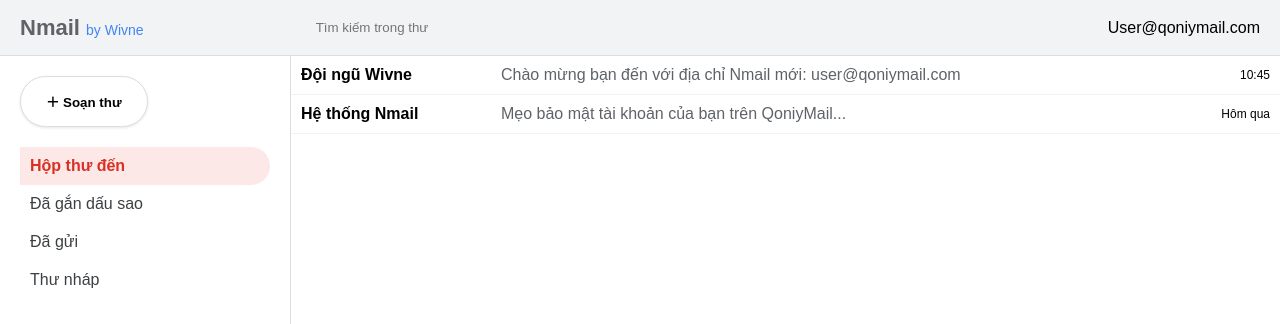
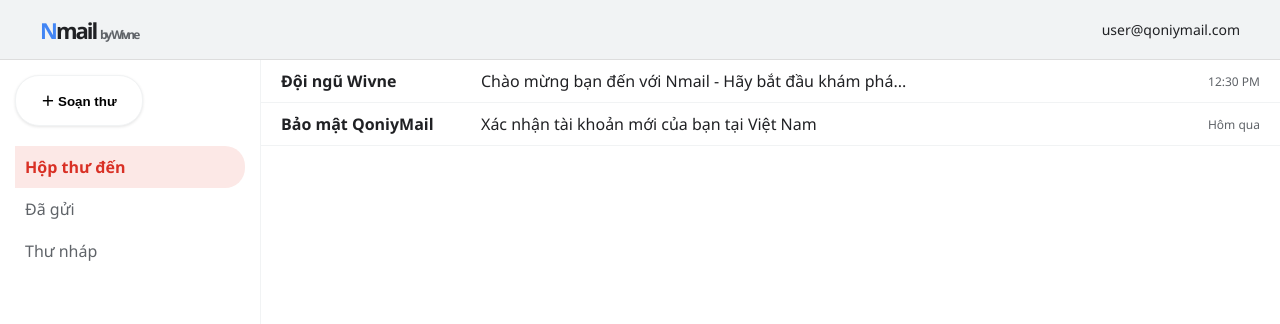
Before and after one commit to Qoniy96/Qoniy96_08link, a plain HTML site: page nmail.html in a window 1280 px wide. Shown: the top 324 px of the page. Drawn offline with Linux system fonts and the light colour scheme.

Commit message:
Update nmail.html

```diff
--- a/nmail.html
+++ b/nmail.html
@@ -2,53 +2,50 @@
 <html lang="vi">
 <head>
     <meta charset="UTF-8">
-    <title>Nmail - Hộp thư đến</title>
+    <title>Hộp thư đến - Nmail</title>
+    <link rel="stylesheet" href="style.css">
     <style>
-        body { margin: 0; font-family: Arial, sans-serif; display: flex; flex-direction: column; height: 100vh; }
-        header { background: #f1f3f4; padding: 10px 20px; display: flex; justify-content: space-between; align-items: center; border-bottom: 1px solid #ddd; }
-        .main-container { display: flex; flex: 1; }
-
-        /* Sidebar */
-        sidebar { width: 250px; padding: 20px; background: #fff; }
-        .btn-compose { background: #fff; border: 1px solid #ddd; padding: 15px 25px; border-radius: 30px; box-shadow: 0 1px 3px rgba(0,0,0,0.1); cursor: pointer; margin-bottom: 20px; font-weight: bold; }
-        .menu-item { padding: 10px; border-radius: 0 20px 20px 0; cursor: pointer; color: #3c4043; }
-        .menu-item.active { background: #fce8e6; color: #d93025; font-weight: bold; }
-
-        /* Email List */
-        .email-list { flex: 1; background: white; border-left: 1px solid #ddd; }
-        .email-item { display: flex; padding: 10px; border-bottom: 1px solid #f1f3f4; align-items: center; cursor: pointer; }
-        .email-item:hover { box-shadow: inset 1px 0 0 #dadce0, inset -1px 0 0 #dadce0, 0 1px 2px 0 rgba(60,64,67,.3), 0 1px 3px 1px rgba(60,64,67,.15); }
-        .sender { width: 200px; font-weight: bold; }
-        .subject { flex: 1; color: #5f6368; }
-        .time { width: 80px; text-align: right; font-size: 12px; }
+        .nmail-container { display: flex; height: 100vh; }
+        .sidebar { width: 260px; padding: 15px; background: #fff; }
+        .content { flex: 1; background: #fff; border-left: 1px solid #f1f3f4; }
+        .btn-compose {
+            padding: 15px 25px; border-radius: 24px; border: 1px solid #f1f3f4;
+            background: #fff; box-shadow: 0 1px 3px rgba(0,0,0,0.1); cursor: pointer; font-weight: bold;
+        }
+        .mail-item {
+            display: flex; padding: 10px 20px; border-bottom: 1px solid #f1f3f4;
+            cursor: pointer; align-items: center;
+        }
+        .mail-item:hover { box-shadow: inset 1px 0 0 #dadce0; background: #f2f2f2; }
     </style>
 </head>
 <body>
-    <header>
-        <div style="font-size: 22px; color: #5f6368;"><b>Nmail</b> <span style="font-size: 14px; color: #4285F4;">by Wivne</span></div>
-        <input type="text" placeholder="Tìm kiếm trong thư" style="width: 50%; padding: 10px; border-radius: 8px; border: none; background: #f1f3f4;">
-        <div class="user-profile">User@qoniymail.com</div>
+    <header style="background: #f1f3f4; border-bottom: 1px solid #ddd; justify-content: space-between;">
+        <div class="logo-text" style="font-size: 22px; margin-left: 20px;">
+            <span class="blue">N</span>mail <small style="font-size: 12px; color: #5f6368;">by Wivne</small>
+        </div>
+        <div style="margin-right: 20px; font-size: 14px;">user@qoniymail.com</div>
     </header>
 
-    <div class="main-container">
-        <sidebar>
+    <div class="nmail-container">
+        <div class="sidebar">
             <button class="btn-compose">＋ Soạn thư</button>
-            <div class="menu-item active">Hộp thư đến</div>
-            <div class="menu-item">Đã gắn dấu sao</div>
-            <div class="menu-item">Đã gửi</div>
-            <div class="menu-item">Thư nháp</div>
-        </sidebar>
-
-        <div class="email-list">
-            <div class="email-item">
-                <div class="sender">Đội ngũ Wivne</div>
-                <div class="subject">Chào mừng bạn đến với địa chỉ Nmail mới: user@qoniymail.com</div>
-                <div class="time">10:45</div>
+            <ul style="list-style:none; margin-top: 20px;">
+                <li style="padding: 10px; background: #fce8e6; color: #d93025; border-radius: 0 20px 20px 0; font-weight: bold;">Hộp thư đến</li>
+                <li style="padding: 10px; color: #5f6368;">Đã gửi</li>
+                <li style="padding: 10px; color: #5f6368;">Thư nháp</li>
+            </ul>
+        </div>
+        <div class="content">
+            <div class="mail-item">
+                <div style="width: 200px; font-weight: bold;">Đội ngũ Wivne</div>
+                <div style="flex: 1;">Chào mừng bạn đến với Nmail - Hãy bắt đầu khám phá...</div>
+                <div style="color: #5f6368; font-size: 12px;">12:30 PM</div>
             </div>
-            <div class="email-item">
-                <div class="sender">Hệ thống Nmail</div>
-                <div class="subject">Mẹo bảo mật tài khoản của bạn trên QoniyMail...</div>
-                <div class="time">Hôm qua</div>
+            <div class="mail-item">
+                <div style="width: 200px; font-weight: bold;">Bảo mật QoniyMail</div>
+                <div style="flex: 1;">Xác nhận tài khoản mới của bạn tại Việt Nam</div>
+                <div style="color: #5f6368; font-size: 12px;">Hôm qua</div>
             </div>
         </div>
     </div>
```
